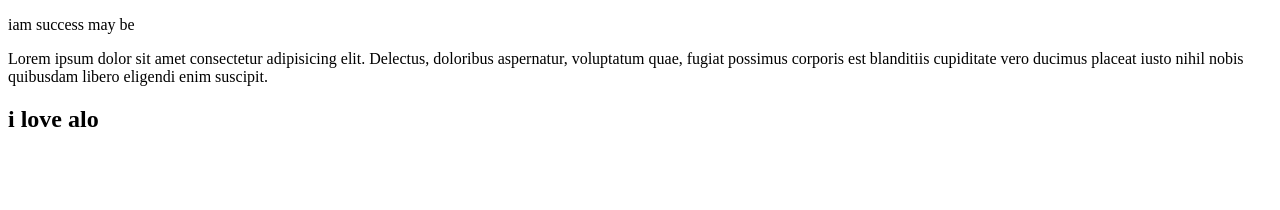
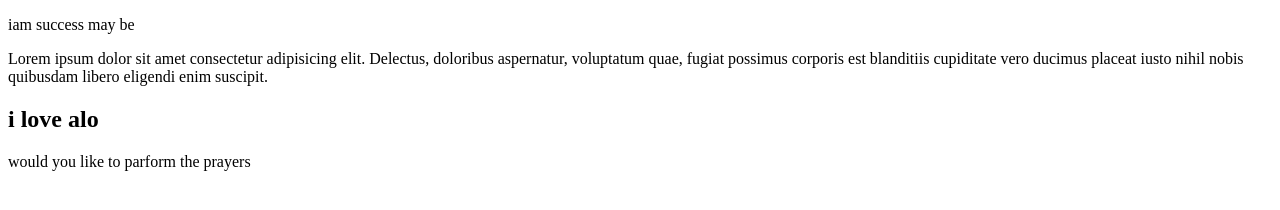
Before and after one commit to miaAlamin/Allo, a plain HTML site: page index.html in a window 1280 px wide. Drawn offline with Linux system fonts and the light colour scheme.

Commit message:
Update index.html

```diff
--- a/index.html
+++ b/index.html
@@ -10,5 +10,6 @@
     <p>iam success may be</p>
     <p>Lorem ipsum dolor sit amet consectetur adipisicing elit. Delectus, doloribus aspernatur, voluptatum quae, fugiat possimus corporis est blanditiis cupiditate vero ducimus placeat iusto nihil nobis quibusdam libero eligendi enim suscipit.</p>
     <h2>i love alo</h2>
+    <p>would you like to parform the prayers<p>
 </body>
 </html>
```
